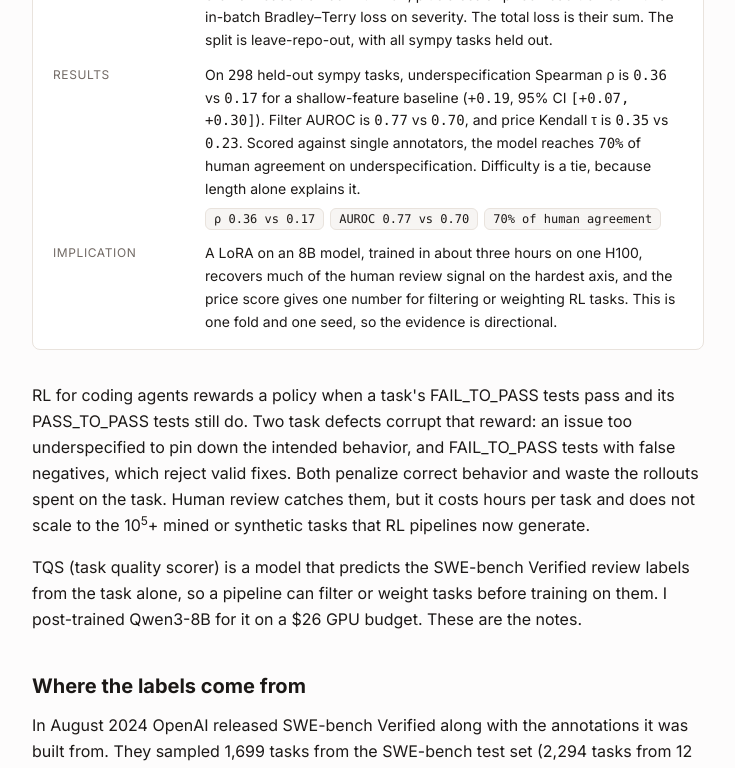
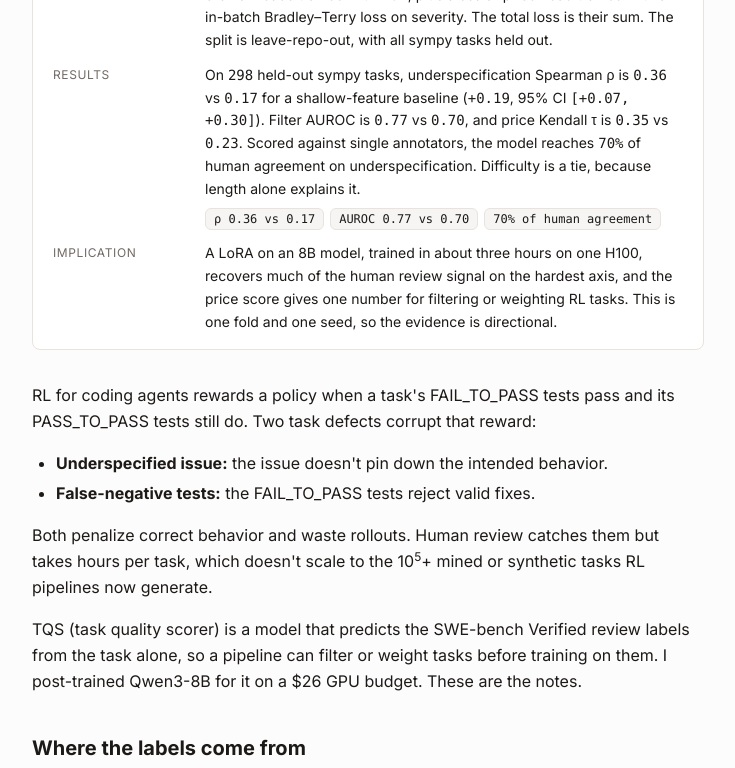
Before and after one commit to sebrusso/sebrusso.github.io, a Next.js app: page /writing/tqs-learnings in a window 1280 px wide. Shown: the part 490-1258 px from the top of the page, without its empty margins (272-1007 px from the left). Built offline with nearby package versions, Linux system fonts and the light colour scheme.

Commit message:
TQS essay: break intro into bullets (artifact comment)
Co-Authored-By: Claude Opus 5.5 <noreply@anthropic.com>

```diff
--- a/app/writing/tqs-learnings/page.tsx
+++ b/app/writing/tqs-learnings/page.tsx
@@ -60,10 +60,19 @@ export default function TQSLearningsPage() {
       <div className="text-base leading-relaxed">
         <P>
           RL for coding agents rewards a policy when a task&apos;s FAIL_TO_PASS tests pass and its PASS_TO_PASS tests
-          still do. Two task defects corrupt that reward: an issue too underspecified to pin down the intended behavior,
-          and FAIL_TO_PASS tests with false negatives, which reject valid fixes. Both penalize correct behavior and waste
-          the rollouts spent on the task. Human review catches them, but it costs hours per task and does not scale to
-          the 10<sup>5</sup>+ mined or synthetic tasks that RL pipelines now generate.
+          still do. Two task defects corrupt that reward:
+        </P>
+        <ul className="mb-4 list-disc space-y-1 pl-6">
+          <li>
+            <b>Underspecified issue:</b> the issue doesn&apos;t pin down the intended behavior.
+          </li>
+          <li>
+            <b>False-negative tests:</b> the FAIL_TO_PASS tests reject valid fixes.
+          </li>
+        </ul>
+        <P>
+          Both penalize correct behavior and waste rollouts. Human review catches them but takes hours per task, which
+          doesn&apos;t scale to the 10<sup>5</sup>+ mined or synthetic tasks RL pipelines now generate.
         </P>
         <P>
           TQS (task quality scorer) is a model that predicts the SWE-bench Verified review labels from the task alone,
```
